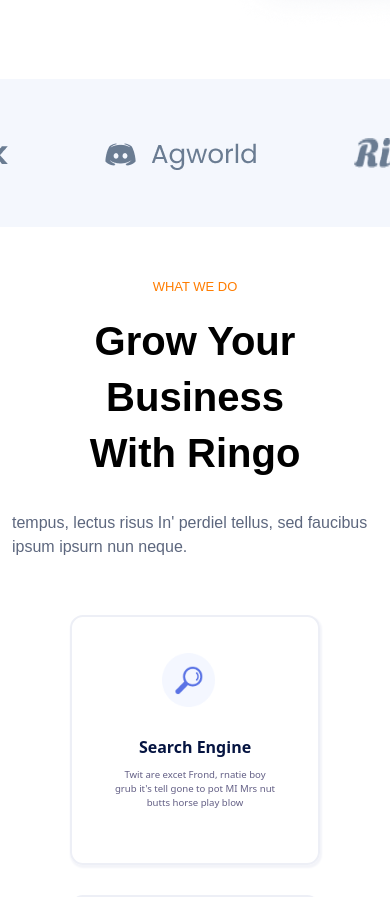
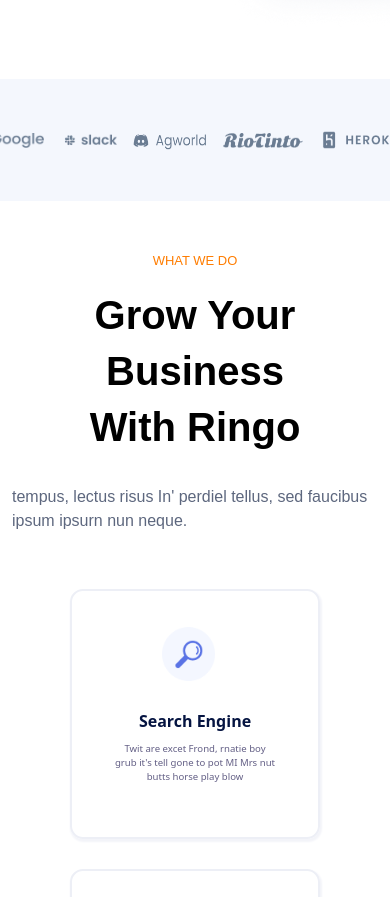
Before and after one commit to linhtiendev/Intern_TTTN, a React (Create React App) app in the folder frontend/: page /home in a window 390 px wide. Shown: the part 1480-2377 px from the top of the page. Built offline with nearby package versions, Linux system fonts and the light colour scheme; a web font is replaced by a local one.

Commit message:
feat: responsive list logo

```diff
--- a/frontend/src/components/ListLogo/listlogo.css
+++ b/frontend/src/components/ListLogo/listlogo.css
@@ -1,5 +1,6 @@
 .list__logo-section {
     background-color: #F4F7FD;
+    width: 100%;
 }
 
 .list__logo-content {
@@ -31,3 +32,70 @@
     width: 130px;
     height: 33px;
 }
+
+@media only screen and (max-width: 1196px){
+    .list__logo-content {
+        gap: 3rem !important;
+    }
+}
+
+@media only screen and (max-width: 992px){
+    .list__logo-content {
+        gap: 2rem !important;
+    }
+
+    .list__logo-google {
+        width: 86.53px;
+        height: 20.37px;
+    }
+
+    .list__logo-slack {
+        width: 96px;
+        height: 31px;
+    }
+
+    .list__logo-discord {
+        width: 110px;
+        height: 21px;
+    }
+
+    .list__logo-riotinto {
+        width: 108px;
+        height: 24px;
+    }
+
+    .list__logo-heroku {
+        width: 96px;
+        height: 26px;
+    }
+}
+
+@media only screen and (max-width: 768px) {
+    .list__logo-content {
+        gap: 1rem !important;
+    }
+    .list__logo-google {
+        width: 69.53px;
+        height: 15.37px;
+    }
+
+    .list__logo-slack {
+        width: 60px;
+        height: 20px;
+    }
+
+    .list__logo-discord {
+        width: 74px;
+        height: 22px;
+    }
+
+    .list__logo-riotinto {
+        width: 80px;
+        height: 15px;
+    }
+
+    .list__logo-heroku {
+        width: 80px;
+        height: 22px;
+    }
+ }
```
